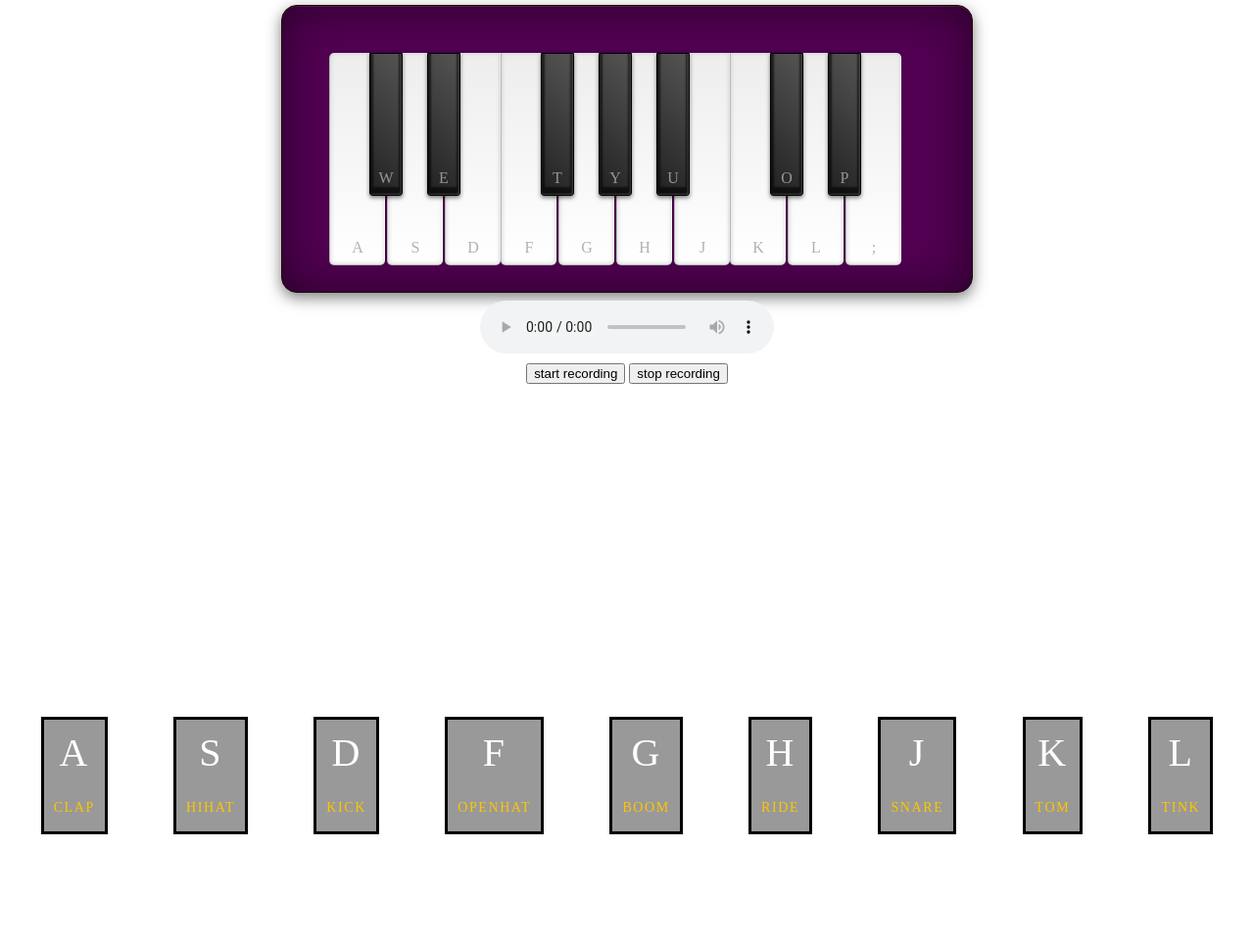
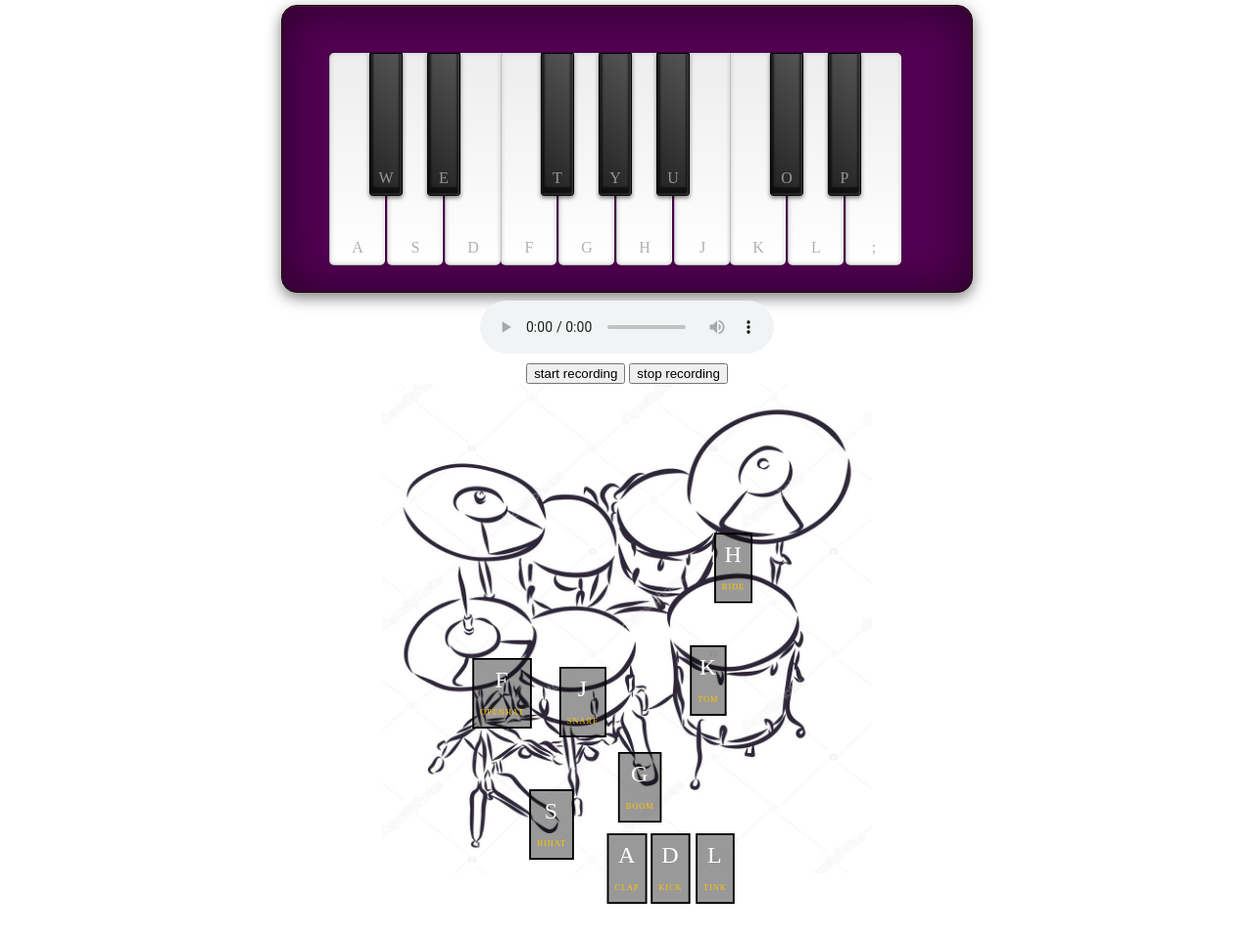
Before and after one commit to julian-schuster/advanced-multimedia-communications, a website: page public/home.html in a window 1280 px wide. Shown: the part 104-1066 px from the top of the page at 98% size. Drawn offline with nearby package versions, Linux system fonts and the light colour scheme; no server answers.

Commit message:
fixes + changed positions of inputs + css stuff

```diff
--- a/public/home.html
+++ b/public/home.html
@@ -9,6 +9,8 @@
             <input id="message-input" type="text" name="message">
             <button id="submit-btn" type="submit">Sent</button>
         </form>
+
+        <div class="instruments">
 
         <div id="keyboardFrame" tabindex="0">
             <ul id="keyboard">
@@ -40,56 +42,59 @@
 
         </div>
 
-        <div id="drums" tabindex="0">
+        <div id="drumkitFrame" tabindex="0">
+            <img src="images/drum-kit2.jpg" id="drumkit" width="500px" height="500px">
                 <div class="parent-key">
-                <div data-key=65 class="key">
+                    <div data-key=65 class="key" id="drumA">
                         <div>A</div>
                         <span>Clap</span>
                     </div>
-                <div data-key=83 class="key">
+                    <div data-key=83 class="key" id="drumS">
                         <div>S</div>
                         <span>hihat</span>
                     </div>
-                <div data-key=68 class="key">
+                    <div data-key=68 class="key" id="drumD">
                         <div>D</div>
                         <span>kick</span>
                     </div>
-                <div data-key=70 class="key">
+                    <div data-key=70 class="key" id="drumF">
                         <div>F</div>
                         <span>openhat</span>
                     </div>
-                <div data-key=71 class="key">
+                    <div data-key=71 class="key" id="drumG">
                         <div>G</div>
                         <span>boom</span>
                     </div>
-                <div data-key=72 class="key">
+                    <div data-key=72 class="key" id="drumH">
                         <div>H</div>
                         <span>ride</span>
                     </div>
-                <div data-key=74 class="key">
+                    <div data-key=74 class="key" id="drumJ">
                         <div>J</div>
                         <span>snare</span>
                     </div>
-                <div data-key=75 class="key">
+                    <div data-key=75 class="key" id="drumK">
                         <div>K</div>
                         <span>tom</span>
                     </div>
-                <div data-key=76 class="key">
+                    <div data-key=76 class="key" id="drumL">
                         <div>L</div>
                         <span>tink</span>
                     </div>
-
+                </div>
         </div>
 
-            <audio data-key=65 src="sounds/virtual-drum_sounds_boom.wav"></audio>
-            <audio data-key=83 src="sounds/virtual-drum_sounds_clap.wav" ></audio>
-            <audio data-key=68 src="sounds/virtual-drum_sounds_hihat.wav" ></audio>
-            <audio data-key=70 src="sounds/virtual-drum_sounds_kick.wav" ></audio>
-            <audio data-key=71 src="sounds/virtual-drum_sounds_openhat.wav" ></audio>
+
+
+            <audio data-key=71 src="sounds/virtual-drum_sounds_boom.wav"></audio>
+            <audio data-key=65 src="sounds/virtual-drum_sounds_clap.wav" ></audio>
+            <audio data-key=83 src="sounds/virtual-drum_sounds_hihat.wav" ></audio>
+            <audio data-key=68 src="sounds/virtual-drum_sounds_kick.wav" ></audio>
+            <audio data-key=70 src="sounds/virtual-drum_sounds_openhat.wav" ></audio>
             <audio data-key=72 src="sounds/virtual-drum_sounds_ride.wav" ></audio>
             <audio data-key=74 src="sounds/virtual-drum_sounds_snare.wav" ></audio>
-            <audio data-key=75 src="sounds/virtual-drum_sounds_tink.wav" ></audio>
-            <audio data-key=76 src="sounds/virtual-drum_sounds_tom.wav" ></audio>
+            <audio data-key=76 src="sounds/virtual-drum_sounds_tink.wav" ></audio>
+            <audio data-key=75 src="sounds/virtual-drum_sounds_tom.wav" ></audio>
 
         </div>
 
--- a/public/script/drums.js
+++ b/public/script/drums.js
@@ -17,7 +17,7 @@ const keysDrums = {
   };
 
 
-document.getElementById('drums').onclick = function () {
+document.getElementById('drumkitFrame').onclick = function () {
     activateKeyboard = false;
     activateDrums = true;
 };
--- a/public/style/styles.css
+++ b/public/style/styles.css
@@ -20,6 +20,8 @@
   --white-20: hsla(0, 0%, 100%, 0.2);
   --white-50: hsla(0, 0%, 100%, 0.5);
   --white-80: hsla(0, 0%, 100%, 0.8);
+  display: block;
+
 }
 
 .white, .black {
@@ -107,12 +109,12 @@ audio{
   display: flex;
   justify-content: space-around;
   align-items: center;
-  min-height:100vh;
+  min-height:10vh;
   flex-wrap: wrap;
   }
 
-
 .key {
+  position: absolute;
     color: white;
     font-size: 40px;
     border:3px solid black;
@@ -121,8 +123,9 @@ audio{
     text-align: center;
     text-transform: uppercase;
     letter-spacing: .1rem;
-      transform: scale(1);
+    transform: scale(0.6);
     transition: all 0.2s ease;
+
 }
 
 .key span {
@@ -139,3 +142,53 @@ audio{
 div:focus {
   border-style: solid;
 }
+
+#drumkit{
+  display: block;
+  margin-left: auto;
+  margin-right: auto;
+
+}
+
+#drumA{
+  margin-bottom: 7%;
+}
+
+#drumS{
+  margin-bottom: 14%;
+  margin-right: 12%;
+}
+
+#drumD{
+  margin-bottom: 7%;
+  margin-left: 7%;
+}
+
+#drumF{
+  margin-bottom: 35%;
+  margin-right: 20%;
+}
+
+#drumG{
+  margin-bottom: 20%;
+  margin-left:2%;
+}
+
+#drumH{
+  margin-bottom: 55%;
+  margin-left:17%
+}
+
+#drumJ{
+  margin-bottom:33.5%;
+  margin-right: 7%;
+}
+#drumK{
+  margin-bottom: 37%;
+  margin-left:13%;
+}
+
+#drumL{
+  margin-bottom: 7%;
+  margin-left: 14%;
+}
```
Also changed, not shown: public/images/drum-kit.png (added), public/images/drum-kit2.jpg (added). Lines whose indentation alone changed are shown as unchanged.
